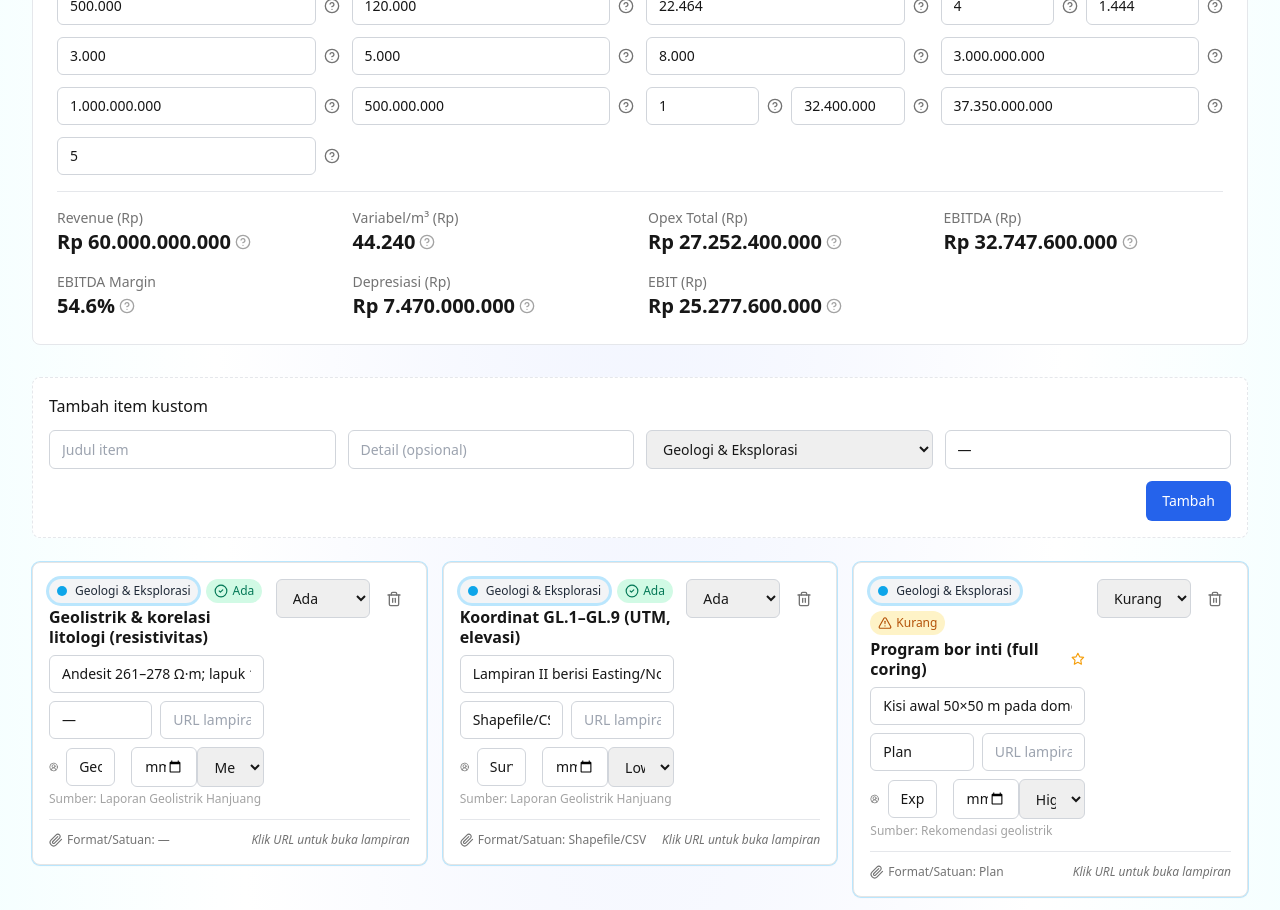
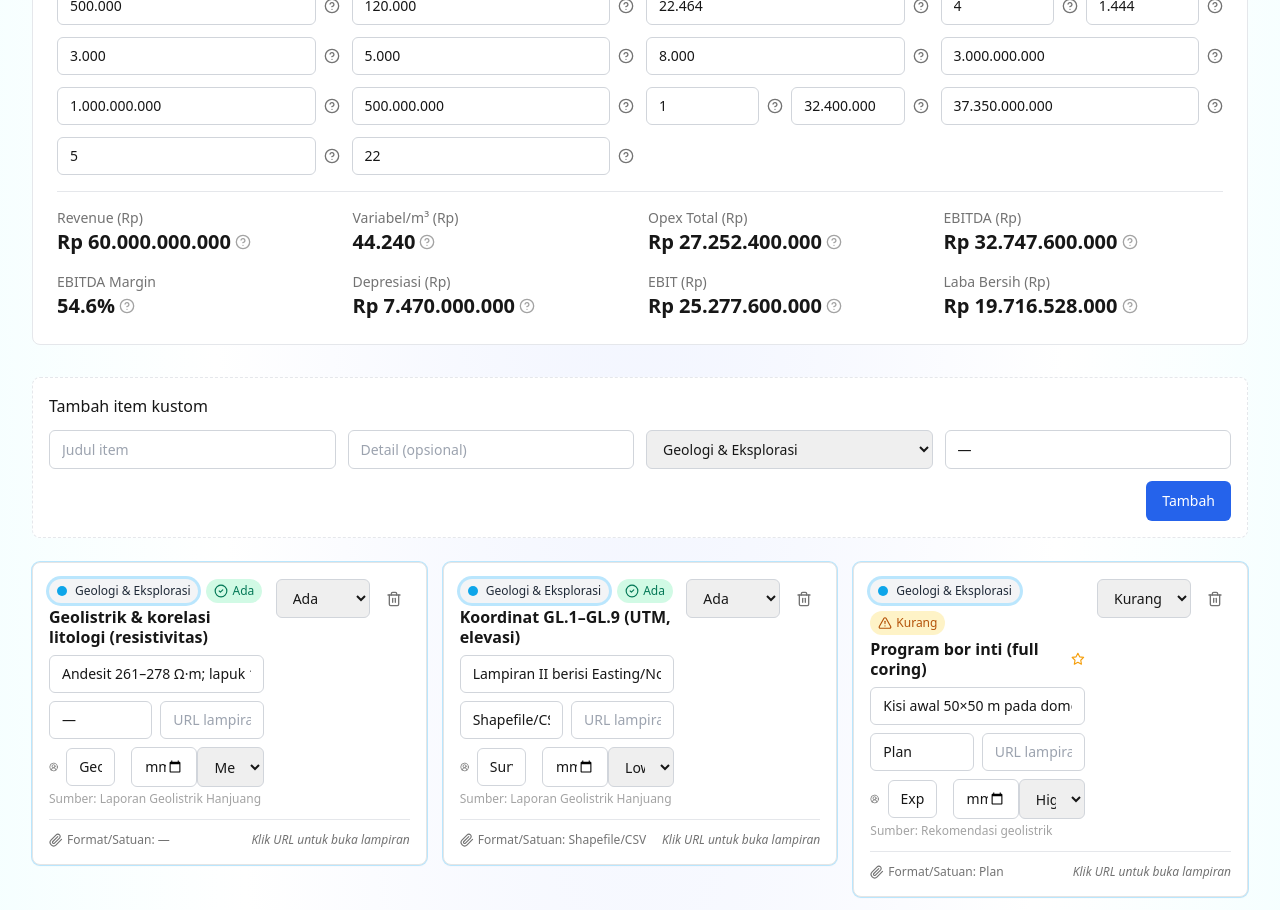
Before and after one commit to barkadukhansyuhada/bisnisplaninitial, a React (Vite) app: page / in a window 1280 px wide. Shown: the part 940-1850 px from the top of the page. Built offline with nearby package versions, Linux system fonts and the light colour scheme.

Commit message:
Add tax simulation and net profit calculation to Financial Quick Model

```diff
--- a/src/components/dashboard/FinancialPanel.tsx
+++ b/src/components/dashboard/FinancialPanel.tsx
@@ -39,6 +39,7 @@ function useFinancialModel() {
   const [gensetAdmin, setGensetAdmin] = useState(32_400_000);
   const [capex, setCapex] = useState(37_350_000_000);
   const [deprYears, setDeprYears] = useState(5);
+  const [corporateTaxRate, setCorporateTaxRate] = useState(22); // Example: 22% for Indonesia
 
   const res = useMemo(() => {
     const revenue = volume * price;
@@ -52,10 +53,14 @@ function useFinancialModel() {
     const depr = capex / deprYears;
     const ebit = ebitda - depr;
     const ebitdaMargin = revenue ? ebitda / revenue : 0;
-    return { revenue, energyPerM3, varPerM3, varTotal, fixedTotal, opex, ebitda, ebit, depr, ebitdaMargin };
-  }, [volume, price, fuelPerM3, energyKwhPerM3, tariff, royalty, blasting, spares, payroll, overhead, env, sgaPct, gensetAdmin, capex, deprYears]);
+    const pbt = ebit; // Profit Before Tax
+    const tax = pbt > 0 ? (pbt * corporateTaxRate) / 100 : 0;
+    const netProfit = pbt - tax;
 
-  return { state: { volume, price, fuelPerM3, energyKwhPerM3, tariff, royalty, blasting, spares, payroll, overhead, env, sgaPct, gensetAdmin, capex, deprYears }, set: { setVolume, setPrice, setFuelPerM3, setEnergyKwhPerM3, setTariff, setRoyalty, setBlasting, setSpares, setPayroll, setOverhead, setEnv, setSgaPct, setGensetAdmin, setCapex, setDeprYears }, res };
+    return { revenue, energyPerM3, varPerM3, varTotal, fixedTotal, opex, ebitda, ebit, depr, ebitdaMargin, pbt, tax, netProfit };
+  }, [volume, price, fuelPerM3, energyKwhPerM3, tariff, royalty, blasting, spares, payroll, overhead, env, sgaPct, gensetAdmin, capex, deprYears, corporateTaxRate]);
+
+  return { state: { volume, price, fuelPerM3, energyKwhPerM3, tariff, royalty, blasting, spares, payroll, overhead, env, sgaPct, gensetAdmin, capex, deprYears, corporateTaxRate }, set: { setVolume, setPrice, setFuelPerM3, setEnergyKwhPerM3, setTariff, setRoyalty, setBlasting, setSpares, setPayroll, setOverhead, setEnv, setSgaPct, setGensetAdmin, setCapex, setDeprYears, setCorporateTaxRate }, res };
 }
 
 function numberFmt(n: number) {
@@ -177,6 +182,12 @@ export function FinancialPanel() {
               <HelpCircle className="w-4 h-4 text-neutral-500 cursor-help" />
             </Tooltip>
           </div>
+          <div className="flex items-center gap-2">
+            <Input type="text" value={numberFmt(state.corporateTaxRate)} onChange={(e) => set.setCorporateTaxRate(parseInt(e.target.value.replace(/\./g, '') || "0"))} placeholder="Pajak Korporasi (%)" />
+            <Tooltip text="Tarif pajak korporasi dalam persen (%).">
+              <HelpCircle className="w-4 h-4 text-neutral-500 cursor-help" />
+            </Tooltip>
+          </div>
         </div>
         <Separator />
         <div className="grid grid-cols-2 md:grid-cols-4 gap-4">
@@ -187,6 +198,7 @@ export function FinancialPanel() {
           <Stat label="EBITDA Margin" value={(res.ebitdaMargin * 100).toFixed(1) + "%"} tooltipText="Persentase EBITDA terhadap pendapatan." />
           <Stat label="Depresiasi (Rp)" value={"Rp " + numberFmt(res.depr)} tooltipText="Penyusutan nilai aset per tahun dalam Rupiah (Rp)." />
           <Stat label="EBIT (Rp)" value={"Rp " + numberFmt(res.ebit)} tooltipText="Laba sebelum bunga dan pajak dalam Rupiah (Rp)." />
+          <Stat label="Laba Bersih (Rp)" value={"Rp " + numberFmt(res.netProfit)} tooltipText="Laba setelah dikurangi pajak dalam Rupiah (Rp)." />
         </div>
       </CardContent>
     </Card>
```
